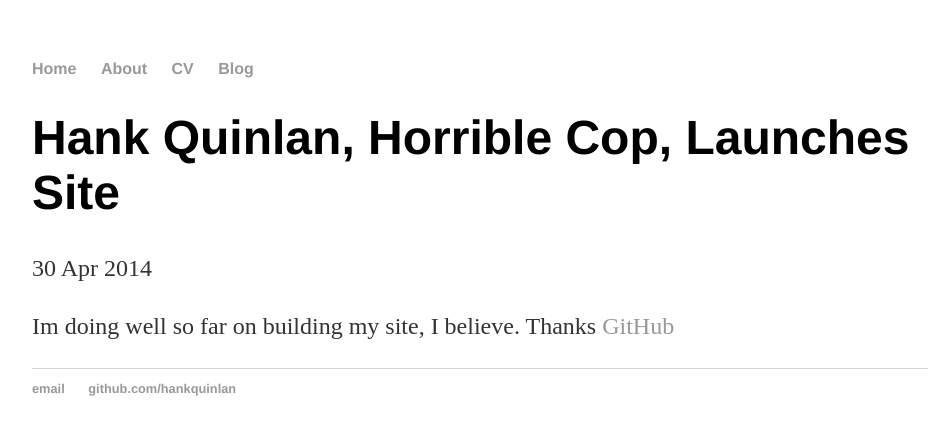
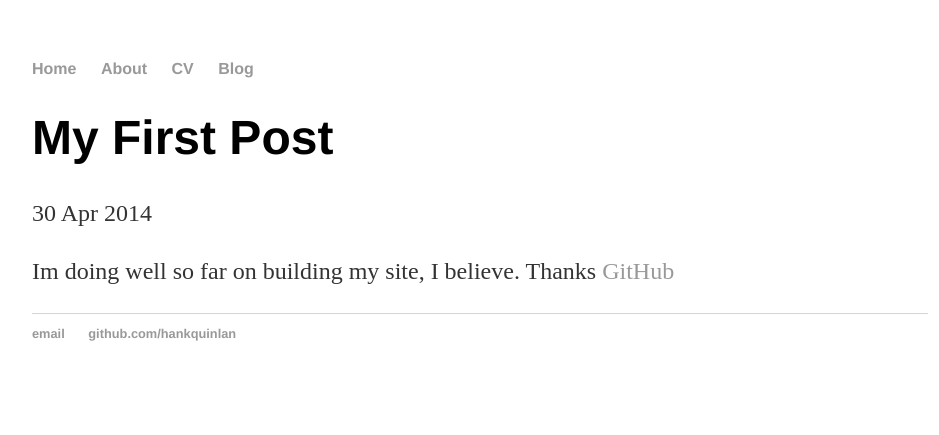
Before and after one commit to nfocast/nfocast.github.io, a Jekyll site: the page built from _posts/2016-08-27-My-First-Post.md, in a window 1280 px wide. Shown: the top 435 px of the page, without its empty margins (160-1099 px from the left). Built offline with Jekyll 4.4.1, drawn with Linux system fonts in a browser that asks for light colours.

Commit message:
Update 2016-08-27-My-First-Post.md

```diff
--- a/_posts/2016-08-27-My-First-Post.md
+++ b/_posts/2016-08-27-My-First-Post.md
@@ -1,6 +1,6 @@
 ---
 layout: post
-title: "Hank Quinlan, Horrible Cop, Launches Site"
+title: "My First Post"
 date: 2014-04-30
 ---
 
```
